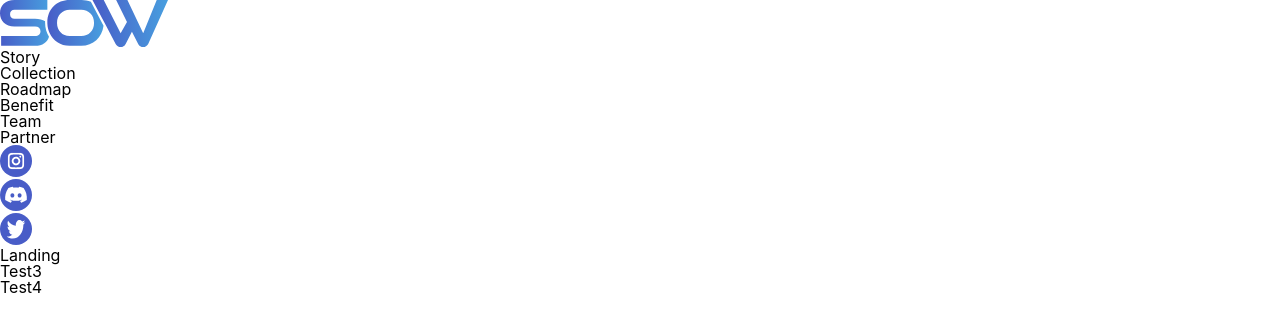
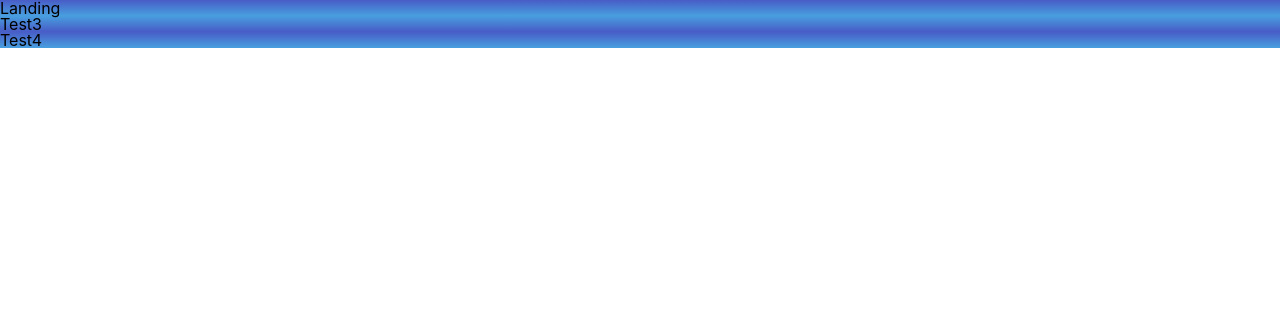
Before and after one commit to jasmine-my/netlify-test, a React (Create React App) app: page / in a window 1280 px wide. Shown: the top 332 px of the page. Built offline with nearby package versions, Linux system fonts and the light colour scheme.

Commit message:
fix: Global style

```diff
--- a/craco.config.js
+++ b/craco.config.js
@@ -1,6 +1,6 @@
 const emotionPresetOptions = {};
 
-// eslint-disable-next-line @typescript-eslint/no-var-requires,no-undef,import/order
+// eslint-disable-next-line @typescript-eslint/no-var-requires,import/order,no-undef
 const emotionBabelPreset = require('@emotion/babel-preset-css-prop').default(
     undefined,
     emotionPresetOptions
@@ -11,6 +11,12 @@ const CracoAlias = require('craco-alias');
 
 // eslint-disable-next-line no-undef
 module.exports = {
+    babel: {
+        plugins: [
+            ...emotionBabelPreset.plugins,
+            // your other plugins
+        ],
+    },
     plugins: [
         {
             plugin: CracoAlias,
@@ -22,7 +28,4 @@ module.exports = {
             },
         },
     ],
-    babel: {
-        plugins: [...emotionBabelPreset.plugins],
-    },
 };
--- a/src/App.module.scss
+++ /dev/null
@@ -1,47 +0,0 @@
-@import 'src/global_styles/globalFonts';
-.widget {
-  @include font(Widget-Title, black);
-}
-.callout {
-  @include font(Callout1, black);
-}
-
-@import 'global_styles/globalFonts';
-.App {
-  text-align: center;
-}
-
-.App-logo {
-  height: 40vmin;
-  pointer-events: none;
-}
-
-@media (prefers-reduced-motion: no-preference) {
-  .App-logo {
-    animation: App-logo-spin infinite 20s linear;
-  }
-}
-
-.App-header {
-  background: var(--Gradient-Orange);
-  min-height: 100vh;
-  display: flex;
-  flex-direction: column;
-  align-items: center;
-  justify-content: center;
-  font-size: calc(10px + 2vmin);
-  color: white;
-}
-
-.App-link {
-  color: #61dafb;
-}
-
-@keyframes App-logo-spin {
-  from {
-    transform: rotate(0deg);
-  }
-  to {
-    transform: rotate(360deg);
-  }
-}
--- a/src/components/header/Header.tsx
+++ b/src/components/header/Header.tsx
@@ -1,13 +1,19 @@
-import { css } from '@emotion/react';
 import React from 'react';
 
+import { headerStyle } from '~/components/header/style';
 import Icon from '~/components/icon/Icon';
 
 export default function Header() {
     return (
-        <div>
-            <img src="/assets/images/logo-header.svg" alt="header-logo" />
-            <ul>
+        <div css={headerStyle}>
+            <div className={'wrap'}>
+                <img
+                    className={'logo'}
+                    src="/assets/images/logo-header.svg"
+                    alt="header-logo"
+                />
+                <div className={'contents'}>
+                    <ul className={'gnbItems'}>
                         <li>Story</li>
                         <li>Collection</li>
                         <li>Roadmap</li>
@@ -15,7 +21,7 @@ export default function Header() {
                         <li>Team</li>
                         <li>Partner</li>
                     </ul>
-            <ul>
+                    <ul className={'snsIcons'}>
                         <li>
                             <Icon size={32} name={'sns-instagram'} />
                         </li>
@@ -27,5 +33,7 @@ export default function Header() {
                         </li>
                     </ul>
                 </div>
+            </div>
+        </div>
     );
 }
--- a/src/global_styles/colors.scss
+++ b/src/global_styles/colors.scss
@@ -1,20 +1,16 @@
 /* Auto Complete */
+:root {
+  --SOW-PURPLE: #485CC7;
+  --SOW-BLUE: #489FDF;
+  --SOW-GREEN: #3CDBC0;
+  --SOW-PINK: #DB3EB1;
 
-:root {
-  --PRIME-CYAN: #00ffff;
-  --PRIME-CYAN-DULL: #005858;
-  --SECON-MAGENTA: #ff3ca5;
-  --SECON-MAGENTA-DULE: #5f133c;
-  --THIRD-PURPLE: #6966ff;
-  --FOURTH-GREEN: #a4ff49;
-  --FIFTH-YELLOW: #ff7a00;
-  --WHITE: #ffffff;
-  --GREY-E0: #e0e0e0;
-  --GREY-BD: #bdbdbd;
-  --GREY-99: #999999;
-  --GREY-66: #666666;
-  --GREY-44: #444444;
-  --GREY-3D: #3d3d3d;
-  --GREY-33: #333333;
-  --GREY-2D: #2d2d2d;
+  --BASIC-NAVY: #0E4174;
+  --BASIC-GREY-1: #333333;
+  --BASIC-GREY-2: #B8B8B8;
+  --BASIC-WHITE: #ffffff;
+
+  --OPACITY-WHITE: rgba(255, 255, 255, 0.6);
+
+  --GRADIENT-BLUE:  linear-gradient(180deg, #485CC7 0%, #489FDF 33%, #485CC7 66%, #489FDF 100%);
 }
--- a/src/pages/landing/index.tsx
+++ b/src/pages/landing/index.tsx
@@ -1,13 +1,13 @@
+import { css } from '@emotion/react';
 import React from 'react';
-
-import style from './style.module.scss';
-
-import Header from '~/components/header/Header';
 
 export default function Index() {
     return (
-        <div>
-            <Header />
+        <div
+            css={css`
+                background: var(--GRADIENT-BLUE);
+            `}
+        >
             Landing
             <p>Test3</p>
             <p>Test4</p>
--- a/tsconfig.json
+++ b/tsconfig.json
@@ -19,6 +19,7 @@
     "resolveJsonModule": true,
     "isolatedModules": true,
     "noEmit": true,
+    "jsxImportSource": "@emotion/react",
     "jsx": "react-jsx"
   },
   "include": [
```
Also changed, not shown: src/global_styles/global.ts (added, +155 -0 lines), public/assets/images/icon-check-navy.svg (added), public/assets/images/icon-check-pink.svg (added). Lines whose indentation alone changed are shown as unchanged.
